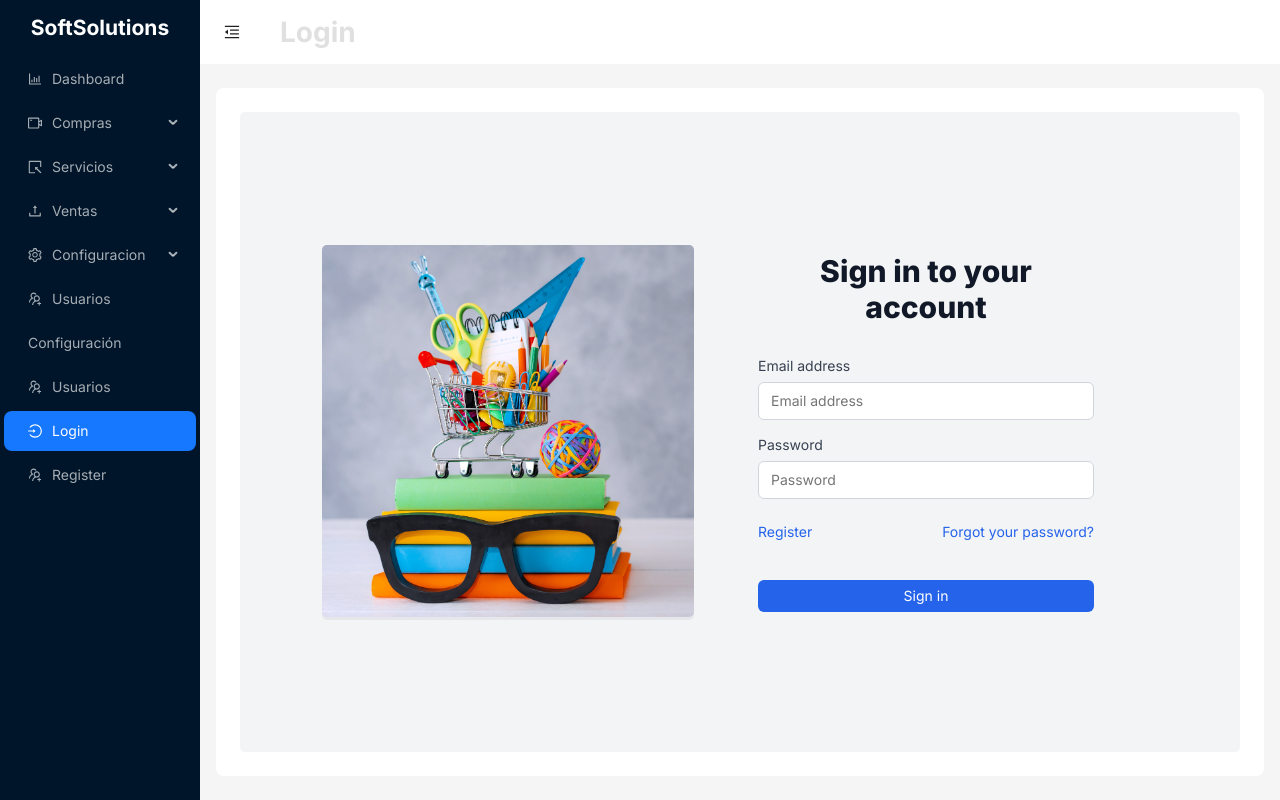
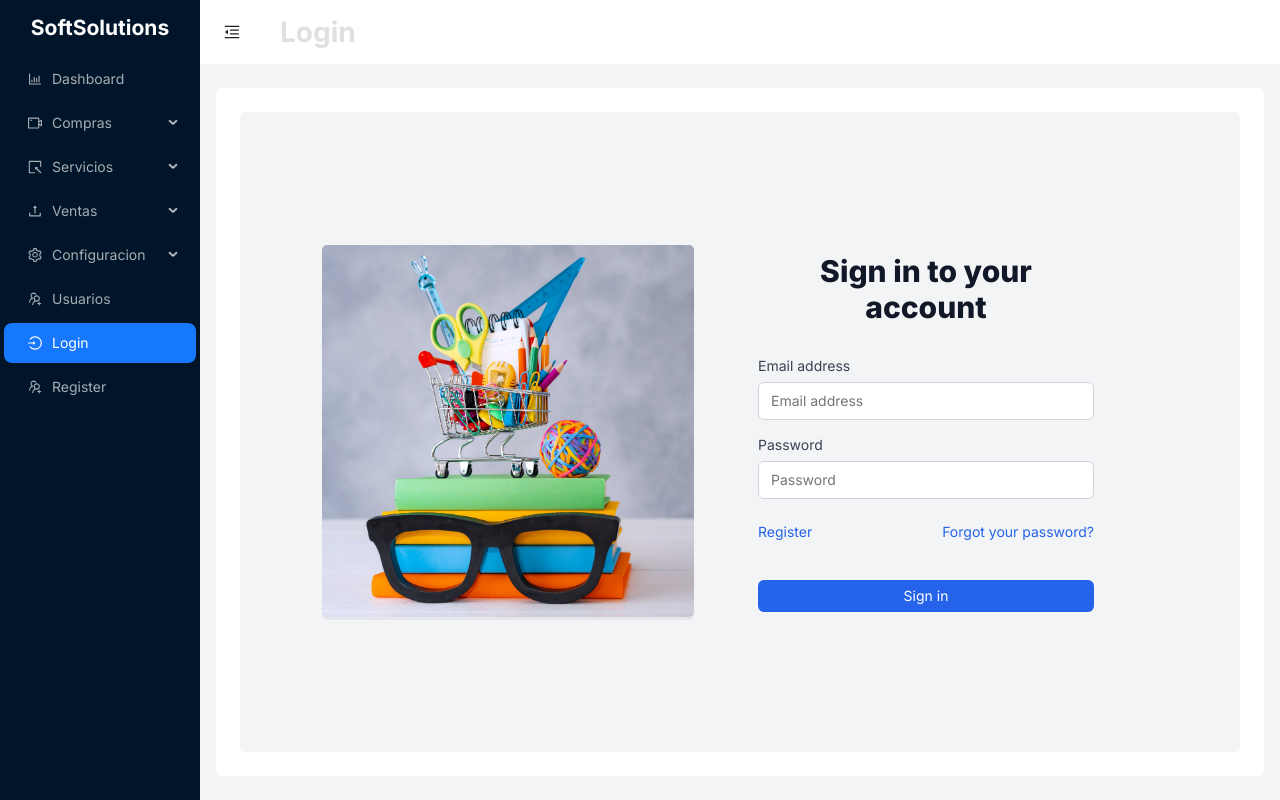
Before and after one commit to Wilpoymu/softsolutions-template, a React (Vite) app: page /login in a window 1280 px wide. Built offline with nearby package versions, Linux system fonts and the light colour scheme.

Commit message:
duplicating solutioned

```diff
--- a/src/components/Layout.jsx
+++ b/src/components/Layout.jsx
@@ -120,17 +120,6 @@ const navItems = [
     icon: <UsergroupAddOutlined />,
     label: 'Usuarios',
   },
-
-  {
-    key: '/configuracion',
-    label: 'Configuración',
-    // Aquí no tiene submenú
-  },
-  {
-    key: '/usuarios',
-    icon: <UsergroupAddOutlined />,
-    label: 'Usuarios',
-  },
   {
     key: '/login',
     icon: <LoginOutlined />,
@@ -140,7 +129,6 @@ const navItems = [
     key: '/register',
     icon: <UsergroupAddOutlined />,
     label: 'Register',
-    // Aquí no tiene submenú
   },
 ];
 
```
